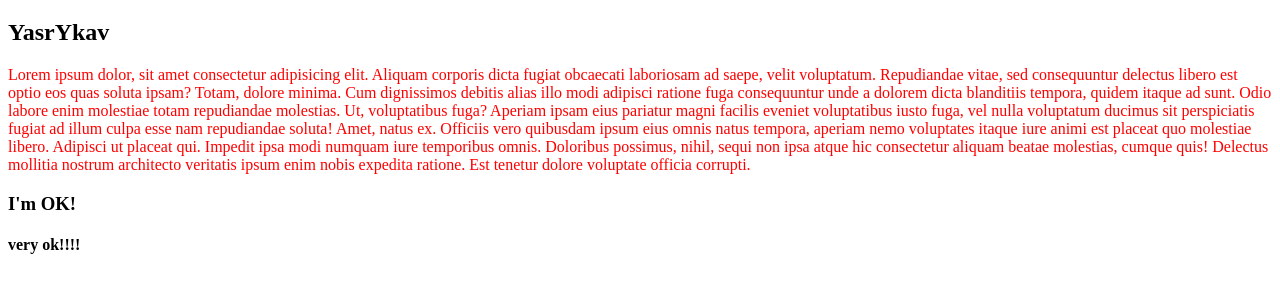
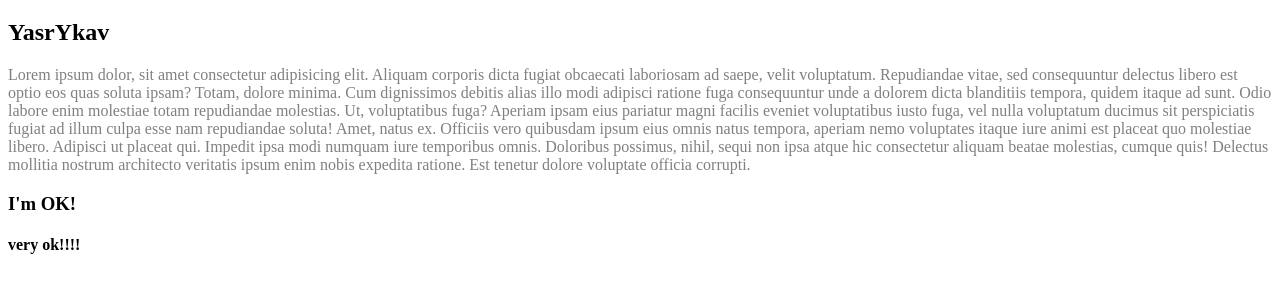
Before and after one commit to Yasrykav/CS50xIran, a plain HTML site: page index.html in a window 1280 px wide. Shown: the part 61-354 px from the top of the page. Drawn offline with Linux system fonts and the light colour scheme.

Commit message:
add color

```diff
--- a/index.html
+++ b/index.html
@@ -9,7 +9,7 @@
 <body>
     <h1>hello world</h1>
     <h2>YasrYkav</h2>
-    <p style="color:red">Lorem ipsum dolor, sit amet consectetur adipisicing elit. Aliquam corporis dicta fugiat obcaecati laboriosam ad saepe, velit voluptatum. Repudiandae vitae, sed consequuntur delectus libero est optio eos quas soluta ipsam?
+    <p style="color:grey">Lorem ipsum dolor, sit amet consectetur adipisicing elit. Aliquam corporis dicta fugiat obcaecati laboriosam ad saepe, velit voluptatum. Repudiandae vitae, sed consequuntur delectus libero est optio eos quas soluta ipsam?
     Totam, dolore minima. Cum dignissimos debitis alias illo modi adipisci ratione fuga consequuntur unde a dolorem dicta blanditiis tempora, quidem itaque ad sunt. Odio labore enim molestiae totam repudiandae molestias.
     Ut, voluptatibus fuga? Aperiam ipsam eius pariatur magni facilis eveniet voluptatibus iusto fuga, vel nulla voluptatum ducimus sit perspiciatis fugiat ad illum culpa esse nam repudiandae soluta! Amet, natus ex.
     Officiis vero quibusdam ipsum eius omnis natus tempora, aperiam nemo voluptates itaque iure animi est placeat quo molestiae libero. Adipisci ut placeat qui. Impedit ipsa modi numquam iure temporibus omnis.
```
